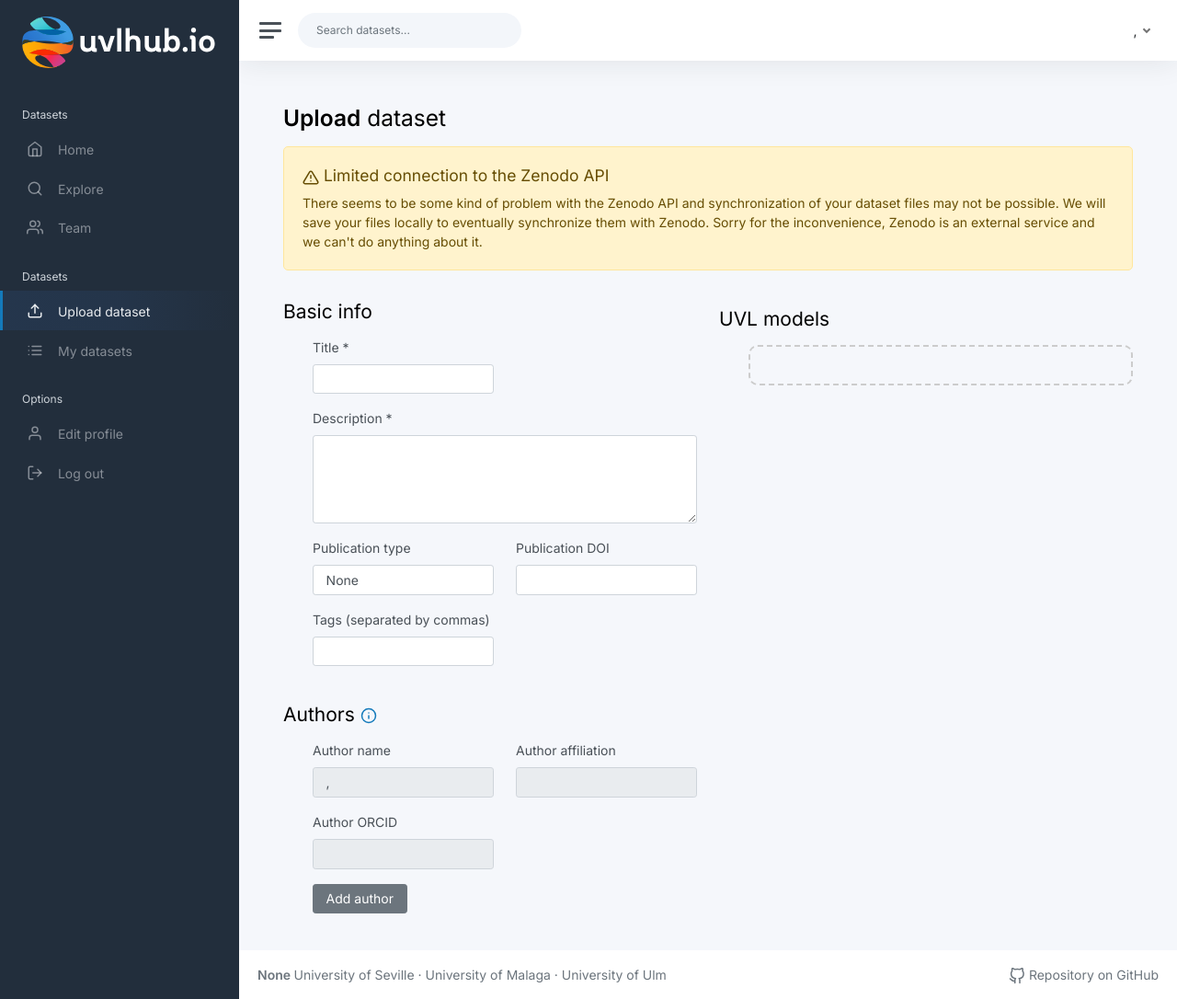
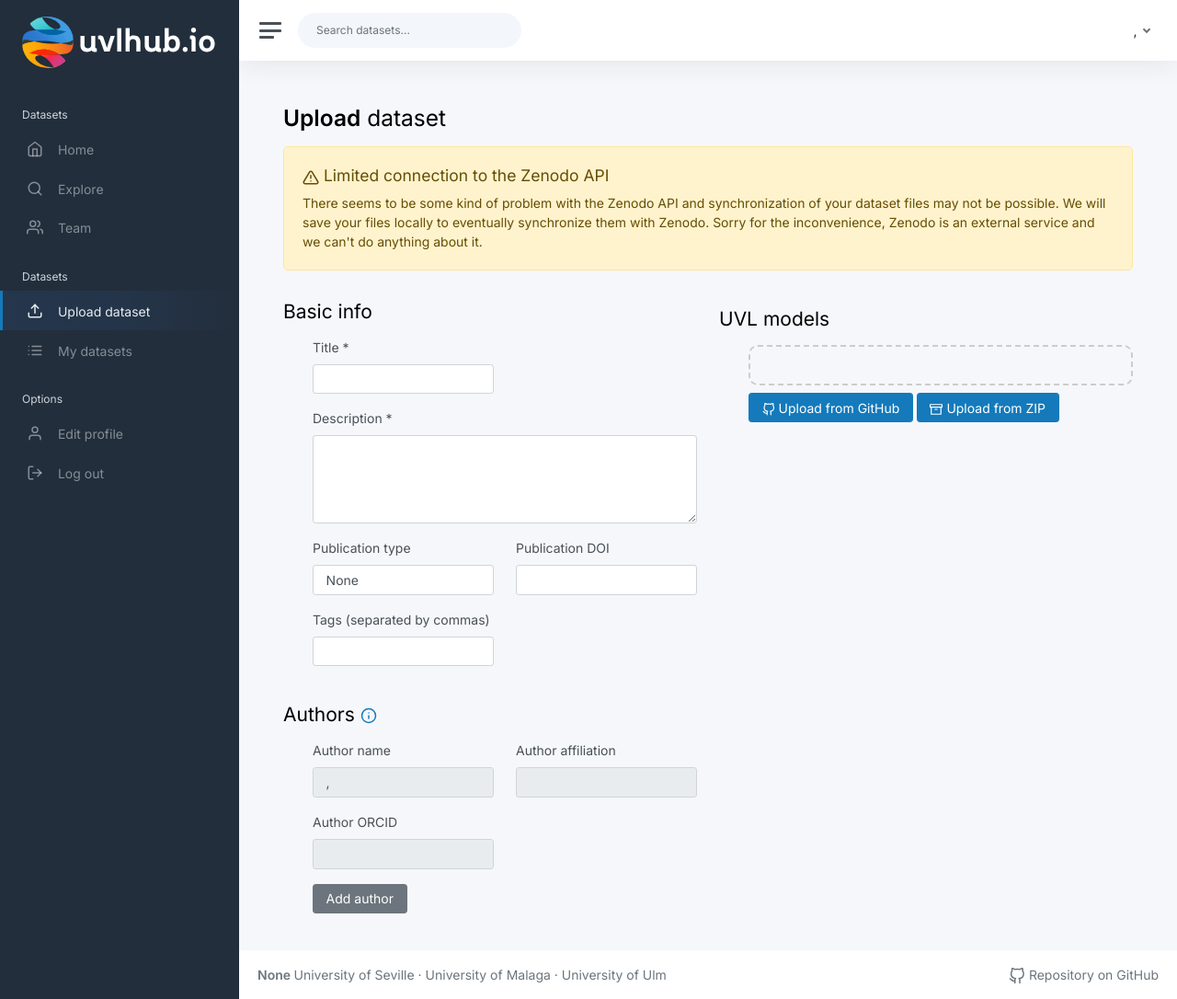
Before and after one commit to EGC-chicharrones/chicharrones-hub-1, a Flask app: page /dataset/upload in a window 1280 px wide. Shown: the whole page at 92% size. Run offline with Flask 3, Linux system fonts and the light colour scheme; the visitor is signed in with stand-in values (Sample User, id 1); data that the repository does not hold is empty; parts of the project's set-up code (start-up, migrations or seed data) failed here and were passed over; some libraries are stand-ins or nearby versions.

Commit message:
feat: feat: add upload from GitHub/ZIP buttons to dataset upload

```diff
--- a/app/modules/dataset/templates/dataset/upload_dataset.html
+++ b/app/modules/dataset/templates/dataset/upload_dataset.html
@@ -445,7 +445,18 @@
 
                 </script>
 
+                <button type="button" class="btn btn-primary" id="upload_from_github">
+                    <p data-feather="github"></p>
+                    Upload from GitHub
+                </button>
+
+                <button type="button" class="btn btn-primary" id="upload_from_zip">
+                    <p data-feather="archive"></p>
+                    Upload from ZIP
+                </button>
+
             </div>
+
         </div>
 
     </div>
```
